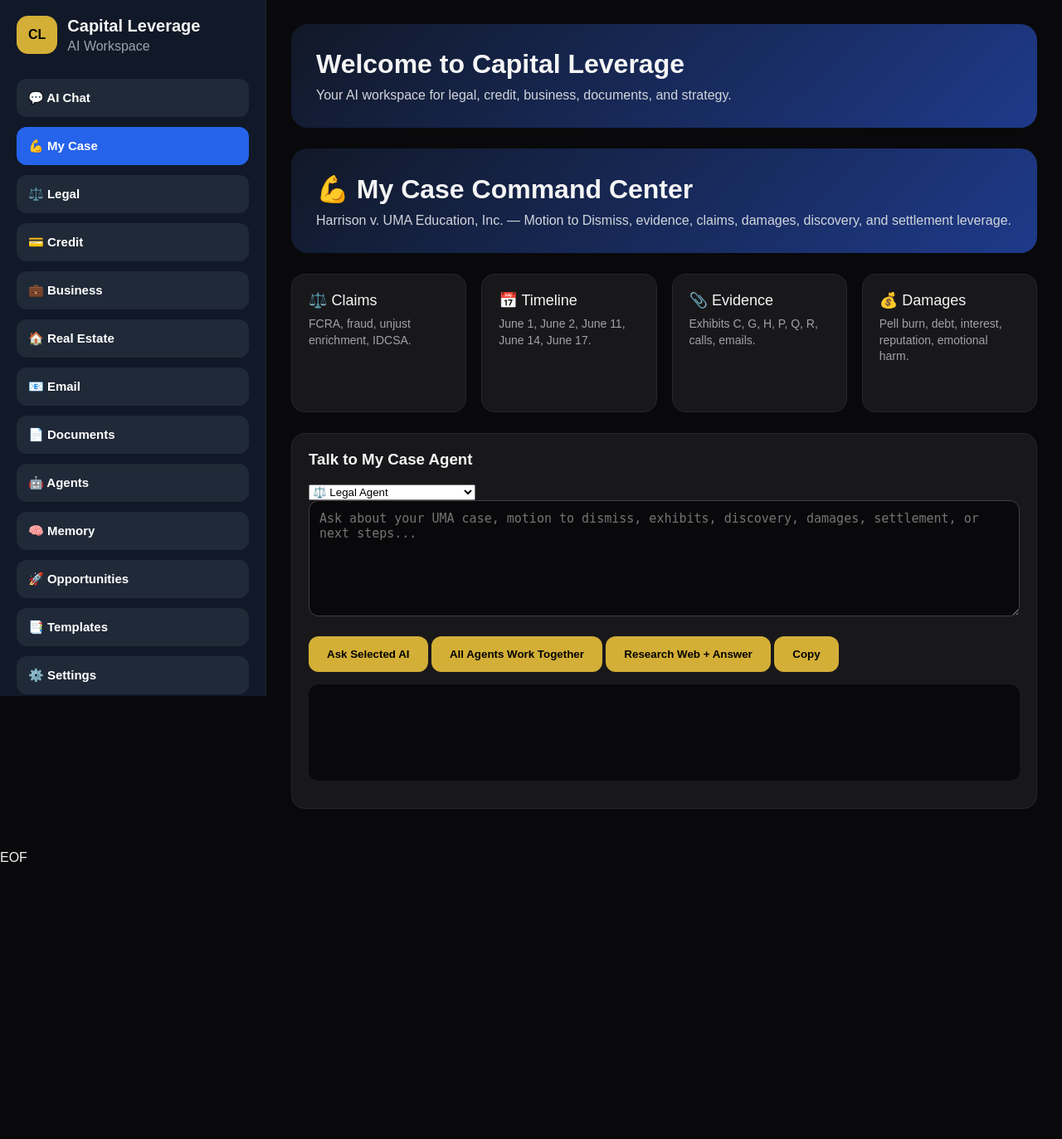
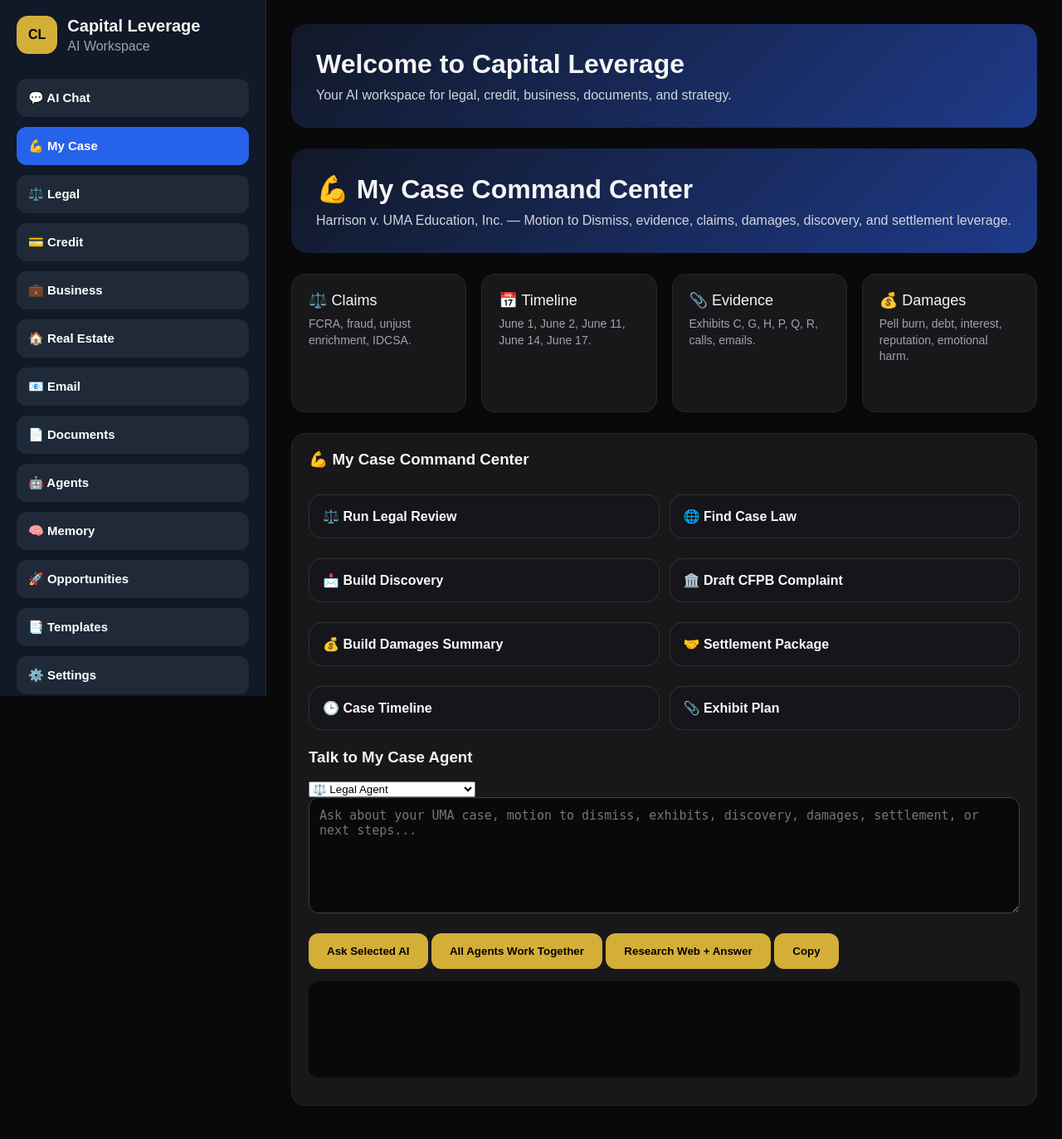
Before and after one commit to Carnell6989/Capitalleverage, a Flask app: page / in a window 1280 px wide, after a click on "💪 My Case". Shown: the part 19-1392 px from the top of the page at 83% size. Before the commit the page ends 1058 px from the top, so only its background shows below. Run offline with Flask 3, Linux system fonts and the light colour scheme; data that the repository does not hold is empty.

Commit message:
Add My Case Command Center task buttons

```diff
--- a/app.py
+++ b/app.py
@@ -410,6 +410,62 @@
     return jsonify(ai_router(prompt, "backup"))
 
 
+
+@app.route("/my-case/task", methods=["POST"])
+def my_case_task():
+    data = request.json
+    task = data.get("task", "case_strategy")
+    question = data.get("question", "")
+    case_data = load_json(DATA_DIR / "my_case.json")
+
+    task_prompts = {
+        "legal_review": "Run a legal review of the UMA opposition and surviving claims. Identify strongest arguments, weak points, missing support, and next steps.",
+        "case_law": "Use web research to find relevant law, cases, statutes, and rules for the user question. Explain how each source may help the UMA case. Do not invent citations.",
+        "discovery": "Build discovery requests for UMA: interrogatories, requests for production, admissions, deposition topics, and documents to demand.",
+        "cfpb": "Draft a CFPB complaint connected to the facts. Include company, product/service, issue, timeline, harm, requested resolution, and documents to attach.",
+        "damages": "Build a damages summary: Pell LEU burn, debt/interest, reputational harm, emotional distress, opportunity loss, evidence needed, and expert proof.",
+        "settlement": "Create a settlement leverage package: liability theory, damages theory, evidence list, negotiation posture, demand structure, and next actions.",
+        "timeline": "Build a clean case timeline from the facts and identify deadlines, proof gaps, and exhibit connections.",
+        "exhibits": "Create an exhibit/evidence plan: what each exhibit proves, how to label it, where it supports each count, and what is missing."
+    }
+
+    task_instruction = task_prompts.get(task, task_prompts["legal_review"])
+
+    research = ""
+    if task in ["case_law", "legal_review", "settlement", "cfpb"]:
+        try:
+            research = web_research(question or task_instruction, max_results=5)
+        except Exception as e:
+            research = f"Web research unavailable: {e}"
+
+    prompt = f"""
+You are the Capital Leverage My Case Command Center.
+
+Case Memory:
+{case_data}
+
+Task:
+{task_instruction}
+
+User Extra Details / Question:
+{question}
+
+Live Web Research if available:
+{research}
+
+Return a powerful, case-focused result with:
+1. Short summary
+2. Key leverage points
+3. Evidence needed
+4. Draft language if useful
+5. Next 5 actions
+6. Sources used if web research was provided
+
+Do not invent facts. If current law/rules are needed, say they must be verified.
+Capital Leverage is not a law firm.
+"""
+    return jsonify(ai_router(prompt, "research" if research else "legal"))
+
 if __name__ == "__main__":
     app.run(host="0.0.0.0", port=9000, debug=True)
 
@@ -444,39 +500,3 @@
 Reminder: Capital Leverage is not a law firm and the user must verify court rules and filings.
 """
     return jsonify(ai_router(prompt, mode))
-
-@app.route("/my-case/all-agents", methods=["POST"])
-def my_case_all_agents():
-    data = request.json
-    question = data.get("question", "")
-    case_data = load_json(DATA_DIR / "my_case.json")
-
-    prompt = f"""
-You are the Capital Leverage Multi-Agent Case Team.
-
-Case Memory:
-{case_data}
-
-User Question:
-{question}
-
-Work as a team with these agents:
-1. Legal Agent
-2. Credit/FCRA Agent
-3. Document Evidence Agent
-4. Damages Agent
-5. Settlement/Discovery Agent
-
-Return:
-1. Legal Agent analysis
-2. Credit/FCRA Agent analysis
-3. Document/Evidence Agent analysis
-4. Damages Agent analysis
-5. Settlement/Discovery Agent analysis
-6. Combined best strategy
-7. Next 5 actions
-8. Draft language if useful
-
-Reminder: not legal advice; verify rules, deadlines, and filings.
-"""
-    return jsonify(ai_router(prompt, "backup"))
--- a/static/css/style.css
+++ b/static/css/style.css
@@ -413,3 +413,32 @@
   font-size: 24px;
   padding: 4px 12px;
 }
+
+.mycase-command-grid {
+  display: grid;
+  grid-template-columns: repeat(2, 1fr);
+  gap: 12px;
+  margin: 16px 0 22px;
+}
+
+.mycase-command-grid button {
+  padding: 16px;
+  border-radius: 16px;
+  border: 1px solid #333;
+  background: #15151a;
+  color: #f8fafc;
+  font-size: 16px;
+  font-weight: 800;
+  text-align: left;
+}
+
+.mycase-command-grid button:hover {
+  background: #22222a;
+  border-color: #d4af37;
+}
+
+@media (max-width: 700px) {
+  .mycase-command-grid {
+    grid-template-columns: 1fr;
+  }
+}
--- a/static/js/app.js
+++ b/static/js/app.js
@@ -719,3 +719,32 @@
     }
   });
 });
+
+async function runMyCaseTask(taskName) {
+  const q = document.getElementById("mycase-question")?.value || "";
+  const out = document.getElementById("mycase-answer");
+
+  if (!out) return;
+
+  const labels = {
+    legal_review: "Running Legal Review...",
+    case_law: "Searching web and finding case law...",
+    discovery: "Building Discovery Requests...",
+    cfpb: "Drafting CFPB Complaint...",
+    damages: "Building Damages Summary...",
+    settlement: "Creating Settlement Package...",
+    timeline: "Building Case Timeline...",
+    exhibits: "Creating Exhibit Plan..."
+  };
+
+  out.innerText = labels[taskName] || "Running My Case task...";
+
+  const res = await fetch("/my-case/task", {
+    method: "POST",
+    headers: {"Content-Type": "application/json"},
+    body: JSON.stringify({task: taskName, question: q})
+  });
+
+  const data = await res.json();
+  out.innerText = data.answer || "No task response returned.";
+}
--- a/templates/index.html
+++ b/templates/index.html
@@ -420,6 +420,19 @@
         </div>
 
         <div class="panel">
+          <h3>💪 My Case Command Center</h3>
+
+          <div class="mycase-command-grid">
+            <button onclick="runMyCaseTask('legal_review')">⚖️ Run Legal Review</button>
+            <button onclick="runMyCaseTask('case_law')">🌐 Find Case Law</button>
+            <button onclick="runMyCaseTask('discovery')">📩 Build Discovery</button>
+            <button onclick="runMyCaseTask('cfpb')">🏛️ Draft CFPB Complaint</button>
+            <button onclick="runMyCaseTask('damages')">💰 Build Damages Summary</button>
+            <button onclick="runMyCaseTask('settlement')">🤝 Settlement Package</button>
+            <button onclick="runMyCaseTask('timeline')">🕒 Case Timeline</button>
+            <button onclick="runMyCaseTask('exhibits')">📎 Exhibit Plan</button>
+          </div>
+
           <h3>Talk to My Case Agent</h3>
           <select id="mycase-ai-mode">
             <option value="legal">⚖️ Legal Agent</option>
```
